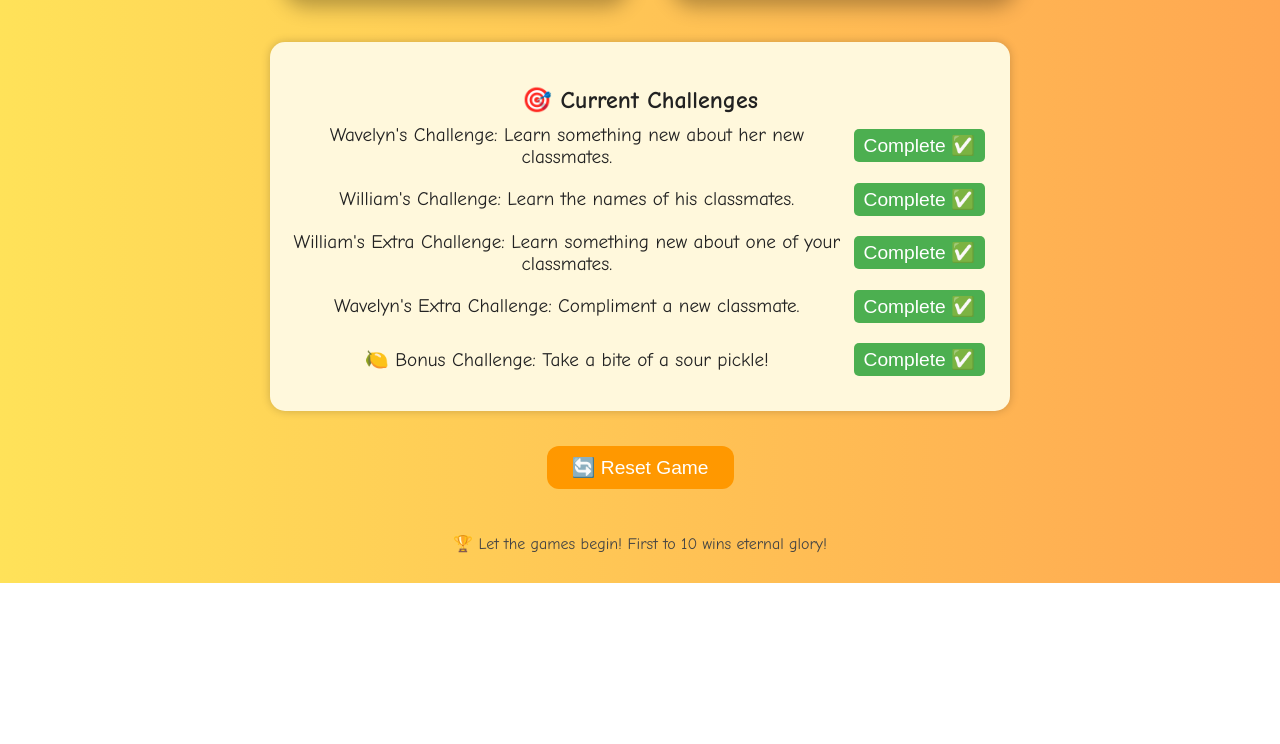
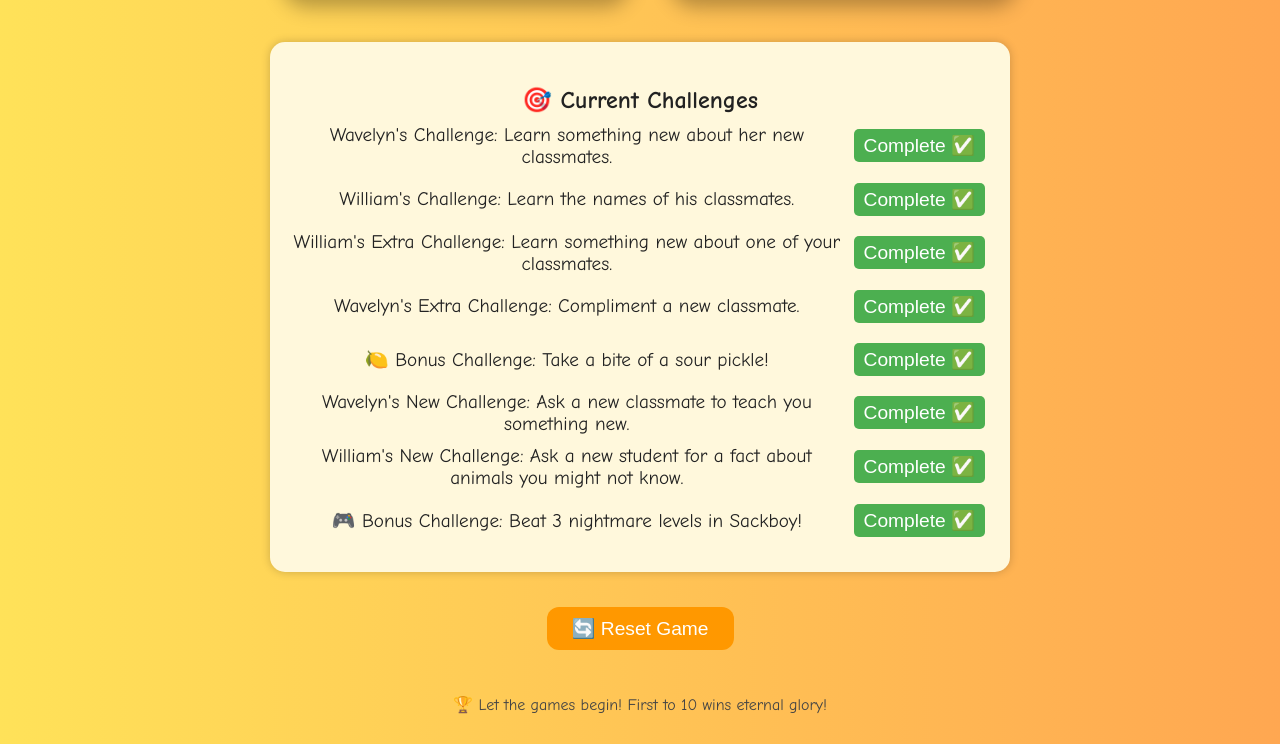
Before and after one commit to acevedla/Summer-challenge, a plain HTML site: page index.html in a window 1280 px wide. Shown: the part 425-1169 px from the top of the page. Before the commit the page ends 1008 px from the top, so only its background shows below. Drawn offline with Linux system fonts and the light colour scheme.

Commit message:
Update index.html

```diff
--- a/index.html
+++ b/index.html
@@ -28,6 +28,7 @@
   <div class="challenges">
     <h3>🎯 Current Challenges</h3>
 
+    <!-- Original + Extra Challenges -->
     <div class="challenge-item">
       <span id="challenge-wavelyn" class="challenge-text">Wavelyn's Challenge: Learn something new about her new classmates.</span>
       <button class="challenge-complete" onclick="completeChallenge('challenge-wavelyn')">Complete ✅</button>
@@ -52,6 +53,22 @@
       <span id="challenge-bonus-pickle" class="challenge-text">🍋 Bonus Challenge: Take a bite of a sour pickle!</span>
       <button class="challenge-complete" onclick="completeChallenge('challenge-bonus-pickle')">Complete ✅</button>
     </div>
+
+    <!-- NEW Challenges -->
+    <div class="challenge-item">
+      <span id="challenge-wavelyn-new" class="challenge-text">Wavelyn's New Challenge: Ask a new classmate to teach you something new.</span>
+      <button class="challenge-complete" onclick="completeChallenge('challenge-wavelyn-new')">Complete ✅</button>
+    </div>
+
+    <div class="challenge-item">
+      <span id="challenge-william-animals" class="challenge-text">William's New Challenge: Ask a new student for a fact about animals you might not know.</span>
+      <button class="challenge-complete" onclick="completeChallenge('challenge-william-animals')">Complete ✅</button>
+    </div>
+
+    <div class="challenge-item">
+      <span id="challenge-bonus-sackboy" class="challenge-text">🎮 Bonus Challenge: Beat 3 nightmare levels in Sackboy!</span>
+      <button class="challenge-complete" onclick="completeChallenge('challenge-bonus-sackboy')">Complete ✅</button>
+    </div>
   </div>
 
   <div class="reset-section">
```
